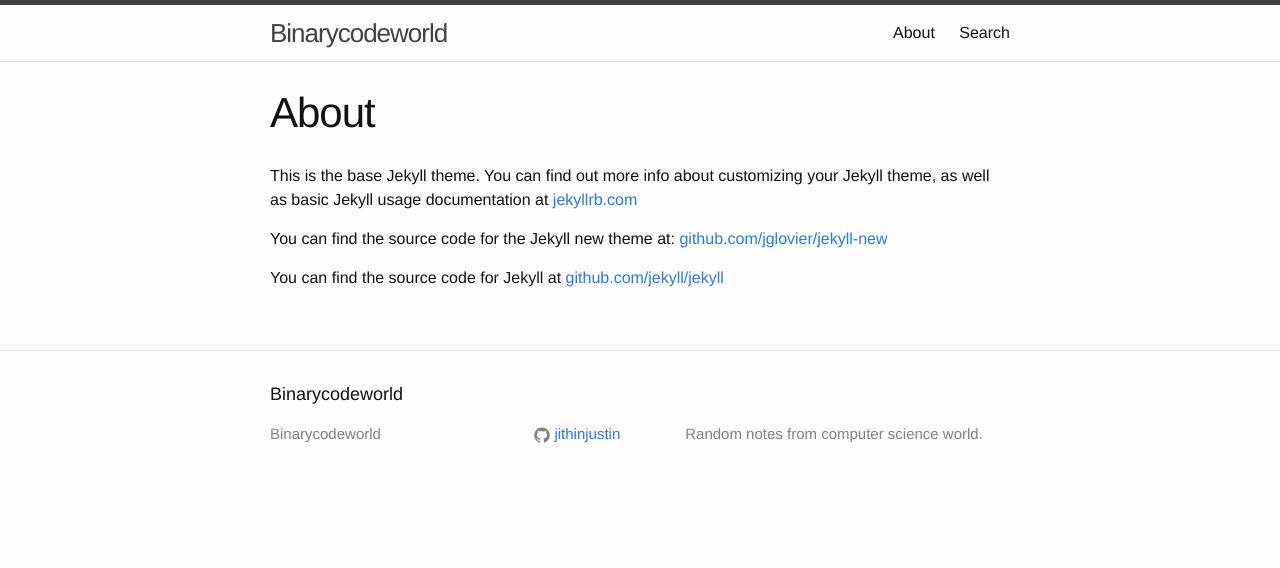
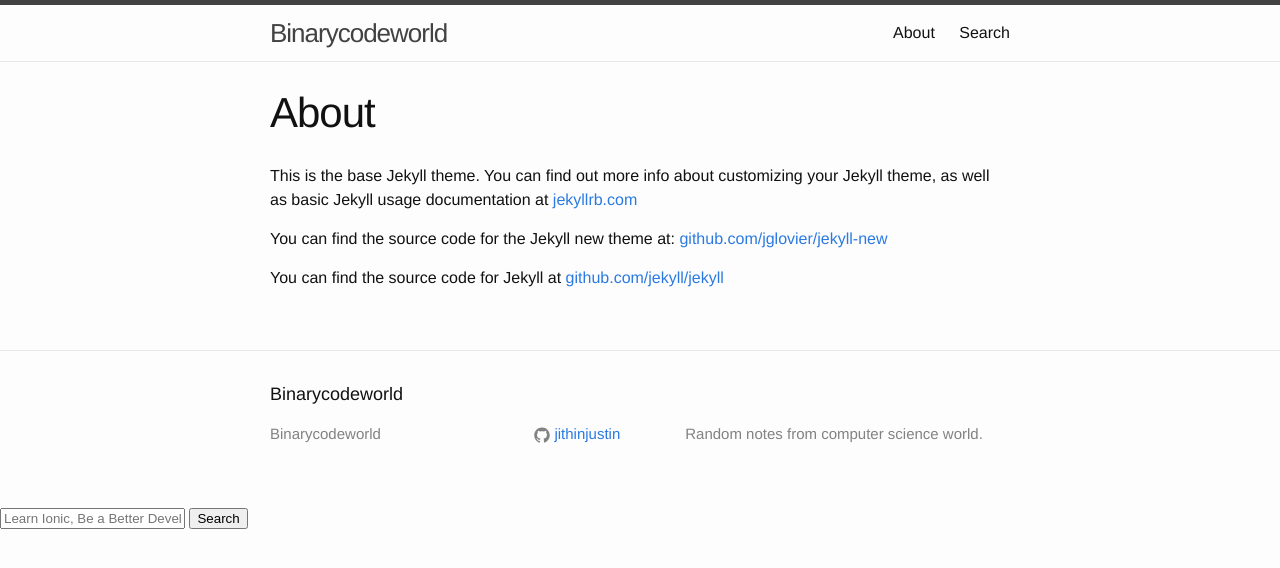
Before and after one commit to jithinjustin/jithinjustin.github.io, a Jekyll site: the page built from about.md, in a window 1280 px wide. Shown: the top 568 px of the page. Built offline with Jekyll 4.4.1, drawn with Linux system fonts in a browser that asks for light colours.

Commit message:
Update default.html

```diff
--- a/_layouts/default.html
+++ b/_layouts/default.html
@@ -15,6 +15,17 @@
 
     {% include footer.html %}
 
+    <div class="grid" id="searchBar">
+     <div>
+         <div id="search">
+             <form role="search" method="get" action="{{site.baseurl}}/search/">
+                 <input id="searchString" name="searchString"
+                        placeholder="Learn Ionic, Be a Better Developer, etc." type="text">
+                 <input id="searchButton" name="googleSearchName" type="button" value="Search">
+             </form>
+         </div>
+   </div>
+
   </body>
 
 </html>
```
